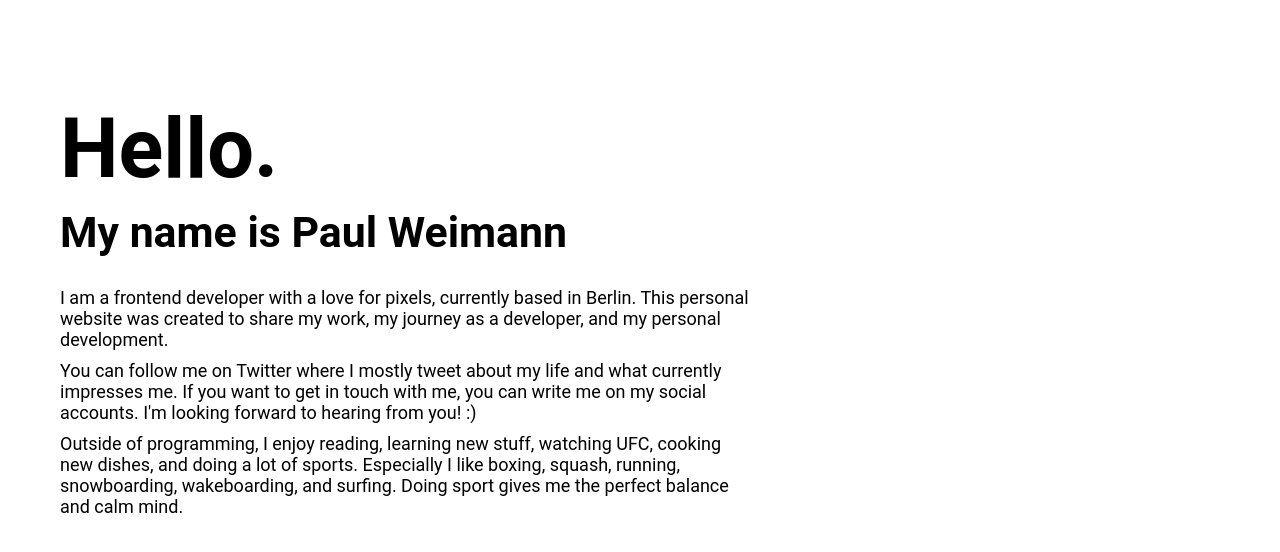
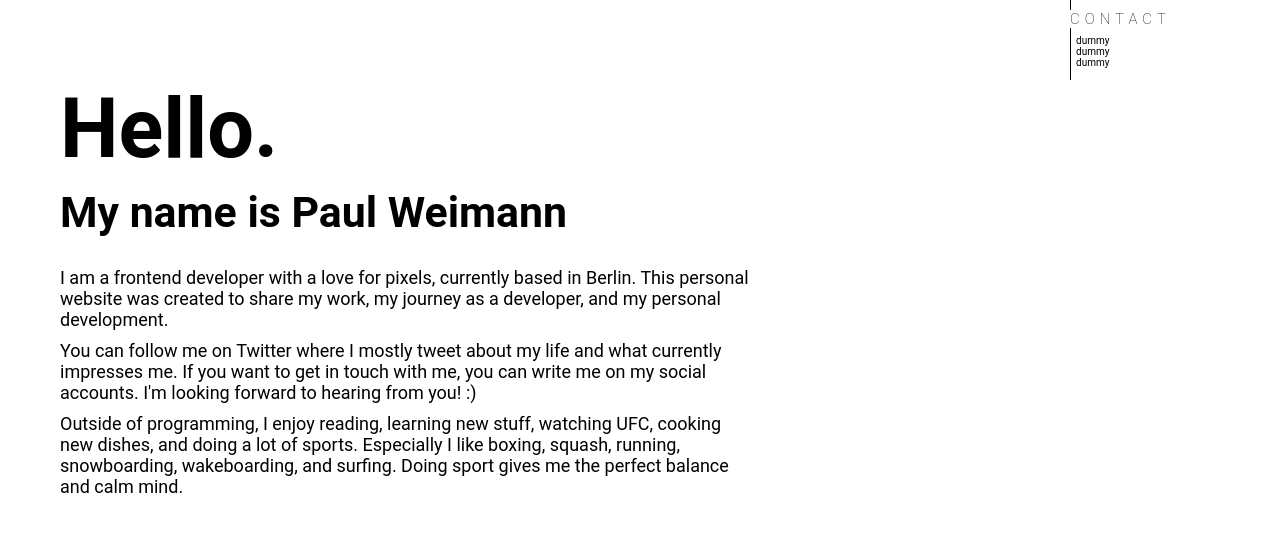
Before and after one commit to pweimann/personal-website, a Nuxt app: page / in a window 1280 px wide. Shown: the top 552 px of the page. Built offline with nearby package versions, Linux system fonts and the light colour scheme.

Commit message:
implement the initial header links container

```diff
--- a/app.vue
+++ b/app.vue
@@ -1,5 +1,5 @@
 <template>
-  <NuxtLayout name="default">
+  <NuxtLayout name='default'>
     <template #header>
       <BaseHeader />
     </template>
--- a/components/BaseHeader.vue
+++ b/components/BaseHeader.vue
@@ -1,9 +1,21 @@
 <template>
-  <header />
+  <header>
+    <BaseHeaderItem title='Contact' class='ml-auto'>
+      <span>dummy</span>
+      <span>dummy</span>
+      <span>dummy</span>
+    </BaseHeaderItem>
+  </header>
 </template>
-<script lang='ts'></script>
+<script lang='ts' setup>
+import BaseHeaderItem from '~/components/BaseHeaderItem.vue'</script>
 <style lang='css'>
 header {
-  min-height: 10rem;
+  display: flex;
+  height: 10vh;
+}
+
+.ml-auto {
+  margin-left: auto;
 }
 </style>
--- /dev/null
+++ b/components/BaseHeaderItem.vue
@@ -0,0 +1,43 @@
+<template>
+  <div class='container' v-bind='$attrs'>
+    <div class='vertical-line'></div>
+    <h3 class='title'>{{ title }}</h3>
+    <div class='links'>
+      <slot></slot>
+    </div>
+  </div>
+</template>
+<script lang='ts' setup>
+defineProps({ title: String })
+</script>
+<style lang='css'>
+.container {
+  display: flex;
+  height: 100%;
+  width: 15rem;
+}
+
+.vertical-line {
+  width: 1px;
+  height: 100%;
+  background-color: black;
+}
+
+.title {
+  font-size: 1.5rem;
+  font-weight: lighter;
+  text-transform: uppercase;
+  color: black;
+  letter-spacing: 0.5rem;
+  background-color: white;
+  position: absolute;
+  top: 10px;
+}
+
+.links {
+  display: flex;
+  flex-direction: column;
+  margin-top: 3.5rem;
+  margin-left: 0.5rem;
+}
+</style>
--- a/layouts/default.vue
+++ b/layouts/default.vue
@@ -1,15 +1,13 @@
 <template>
-  <div class="wrapper">
-    <header>
-      <slot name="header">
-        Default header content
-      </slot>
-    </header>
+  <div class='wrapper'>
+    <slot name='header'>
+      Default header content
+    </slot>
     <main>
       <slot />
     </main>
     <footer>
-      <slot name="footer">
+      <slot name='footer'>
         Default footer content
       </slot>
     </footer>
```
